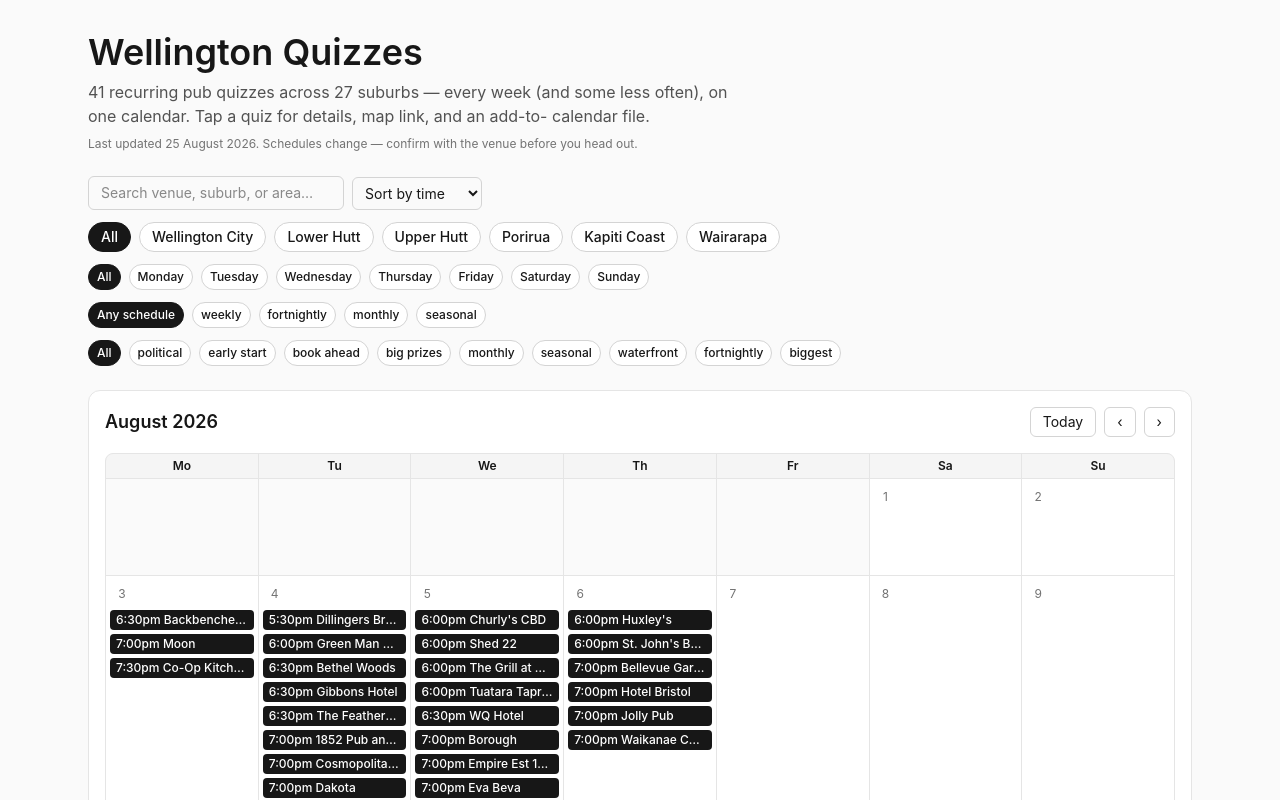
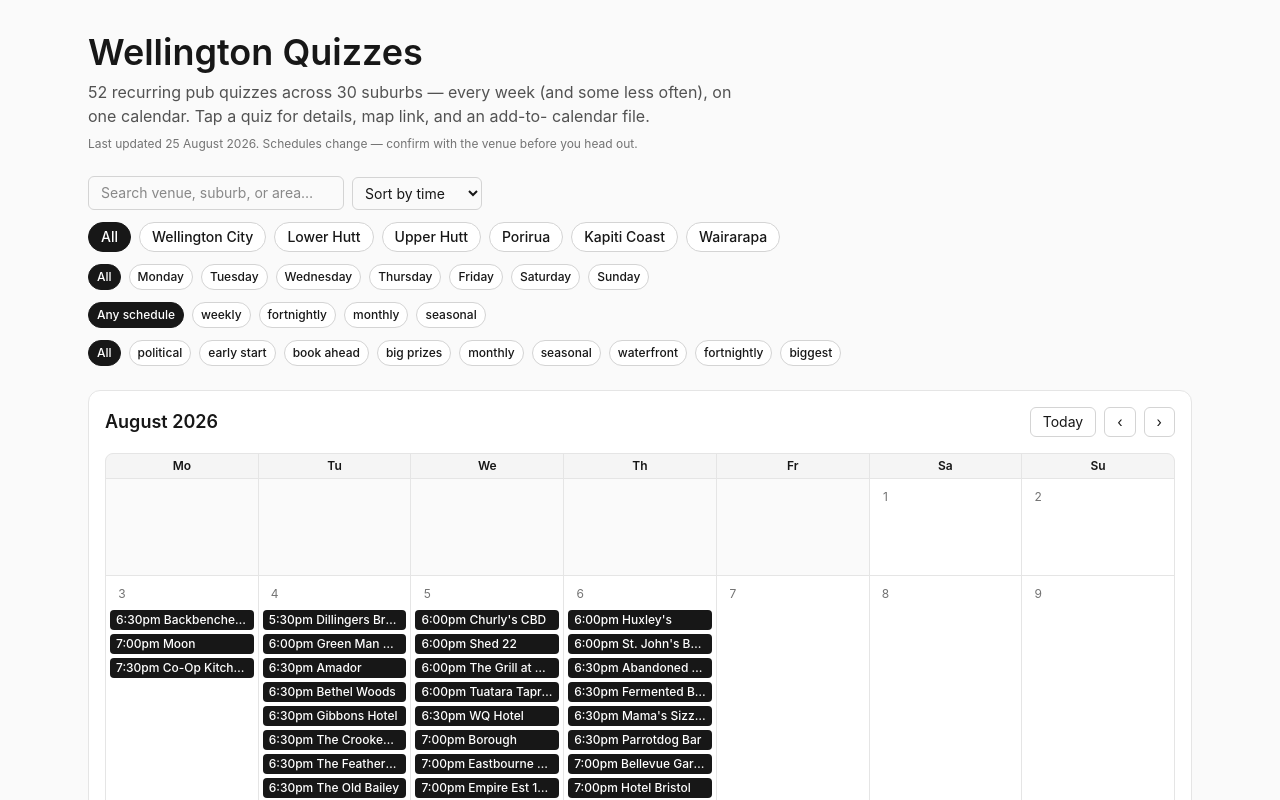
Before and after one commit to olitreadwell/wellington-quizzes, a Next.js app: page /wellington-quizzes/ in a window 1280 px wide. Shown: the top 800 px of the page. Built offline with nearby package versions, Linux system fonts and the light colour scheme.

Commit message:
feat: scrape 11 more quizzes from Eventfinda + venue sites

```diff
--- a/src/data/quizzes.ts
+++ b/src/data/quizzes.ts
@@ -658,6 +658,189 @@
     },
     lastVerified: '2026-08-25',
   },
+  {
+    id: 'kelburn-village-pub',
+    venue: 'Kelburn Village Pub',
+    suburb: 'Kelburn',
+    address: '87 Upland Road, Kelburn, Wellington 6012',
+    area: 'Wellington City',
+    dayOfWeek: 'Tuesday',
+    startTime: '19:00',
+    cadence: 'weekly',
+    cost: 'Free admission',
+    format: '7:00pm - 9:00pm',
+    source: {
+      label: 'Eventfinda — Quiz Night at Kelburn Village Pub',
+      url: 'https://www.eventfinda.co.nz/2025/quiz-night7/wellington',
+    },
+    lastVerified: '2026-08-26',
+  },
+  {
+    id: 'abandoned-taproom',
+    venue: 'Abandoned Taproom',
+    suburb: 'Porirua City Centre',
+    address: '20 Parumoana Street, Porirua City Centre, Porirua 5022',
+    area: 'Porirua',
+    dayOfWeek: 'Thursday',
+    startTime: '18:30',
+    cadence: 'weekly',
+    cost: 'Free admission',
+    source: {
+      label: 'Eventfinda — Quiz Night at Abandoned Taproom',
+      url: 'https://www.eventfinda.co.nz/2026/quiz-night2/porirua-mana',
+    },
+    lastVerified: '2026-08-26',
+  },
+  {
+    id: 'amador',
+    venue: 'Amador',
+    suburb: 'Wellington Central',
+    address: '80 Willis Street, Wellington Central, Wellington 6011',
+    area: 'Wellington City',
+    dayOfWeek: 'Tuesday',
+    startTime: '18:30',
+    cadence: 'weekly',
+    cost: 'Free admission',
+    source: {
+      label: 'Eventfinda — Quiz Night at Amador',
+      url: 'https://www.eventfinda.co.nz/2025/quiz-night22/wellington',
+    },
+    lastVerified: '2026-08-26',
+  },
+  {
+    id: 'three-sisters-brewery',
+    venue: 'Three Sisters Brewery',
+    suburb: 'Te Aro',
+    address: '19 Blair Street, Te Aro, Wellington 6011',
+    area: 'Wellington City',
+    dayOfWeek: 'Tuesday',
+    startTime: '18:30',
+    cadence: 'weekly',
+    cost: 'Free admission',
+    source: {
+      label: 'Eventfinda — Quiz Night at Three Sisters Brewery',
+      url: 'https://www.eventfinda.co.nz/2026/quiz-night/wellington-region',
+    },
+    lastVerified: '2026-08-26',
+  },
+  {
+    id: 'eastbourne-sports-services-club',
+    venue: 'Eastbourne Sports & Services Club',
+    suburb: 'Eastbourne',
+    address: 'South End, Tuatoru Street, Eastbourne, Lower Hutt 5013',
+    area: 'Lower Hutt',
+    dayOfWeek: 'Wednesday',
+    startTime: '19:00',
+    cadence: 'weekly',
+    cost: 'Free admission',
+    notes: 'Community club quiz night; phone ahead for visitor rules.',
+    source: {
+      label: 'Eventfinda — Quiz Night at Eastbourne Sports & Services Club',
+      url: 'https://www.eventfinda.co.nz/2026/quiz-night2/lower-hutt',
+    },
+    lastVerified: '2026-08-26',
+  },
+  {
+    id: 'realm-bar-bistro',
+    venue: 'The Realm Bar & Bistro',
+    suburb: 'Hataitai',
+    address: '7 Moxham Avenue, Hataitai, Wellington 6021',
+    area: 'Wellington City',
+    dayOfWeek: 'Thursday',
+    startTime: '19:00',
+    cadence: 'weekly',
+    cost: 'Free admission',
+    source: {
+      label: 'Eventfinda — Quiz Night at The Realm',
+      url: 'https://www.eventfinda.co.nz/2026/quiz-night5/wellington',
+    },
+    lastVerified: '2026-08-26',
+  },
+  {
+    id: 'parrotdog-bar',
+    venue: 'Parrotdog Bar',
+    suburb: 'Lyall Bay',
+    address: '60-66 Kingsford Smith Street, Lyall Bay, Wellington 6022',
+    area: 'Wellington City',
+    dayOfWeek: 'Thursday',
+    startTime: '18:30',
+    cadence: 'weekly',
+    cost: 'Free admission',
+    source: {
+      label: 'Eventfinda — Quiz Night at Parrotdog Bar',
+      url: 'https://www.eventfinda.co.nz/2026/quiz-night6/wellington',
+    },
+    lastVerified: '2026-08-26',
+  },
+  {
+    id: 'fermented-bar-eatery',
+    venue: 'Fermented Bar & Eatery',
+    suburb: 'Maidstone',
+    address: '27A Blenheim Street, Maidstone, Upper Hutt 5018',
+    area: 'Upper Hutt',
+    dayOfWeek: 'Thursday',
+    startTime: '18:30',
+    cadence: 'weekly',
+    cost: 'Free admission',
+    source: {
+      label: 'Eventfinda — Quiz Night at Fermented',
+      url: 'https://www.eventfinda.co.nz/2026/quiz-night2/upper-hutt',
+    },
+    lastVerified: '2026-08-26',
+  },
+  {
+    id: 'mamas-sizzler',
+    venue: "Mama's Sizzler Restaurant and Bar",
+    suburb: 'Johnsonville',
+    address: '3/33 Johnsonville Road, Johnsonville, Wellington 6037',
+    area: 'Wellington City',
+    dayOfWeek: 'Thursday',
+    startTime: '18:30',
+    cadence: 'weekly',
+    cost: 'Free admission',
+    notes: 'Filed under the Porirua-Mana region on Eventfinda, address is in Johnsonville.',
+    source: {
+      label: "Eventfinda — Quiz Night at Mama's Sizzler",
+      url: 'https://www.eventfinda.co.nz/2026/quiz-night4/wellington-region',
+    },
+    lastVerified: '2026-08-26',
+  },
+  {
+    id: 'crooked-elm',
+    venue: 'The Crooked Elm',
+    suburb: 'Naenae',
+    address: '25 Laings Road, Naenae, Lower Hutt 5011',
+    area: 'Lower Hutt',
+    dayOfWeek: 'Tuesday',
+    startTime: '18:30',
+    cadence: 'weekly',
+    cost: 'Free admission',
+    source: {
+      label: 'Eventfinda — Quiz Night at The Crooked Elm',
+      url: 'https://www.eventfinda.co.nz/2026/quiz-night/lower-hutt',
+    },
+    lastVerified: '2026-08-26',
+  },
+  {
+    id: 'old-bailey',
+    venue: 'The Old Bailey',
+    suburb: 'Wellington Central',
+    address: '101 Lambton Quay, Wellington Central, Wellington 6011',
+    area: 'Wellington City',
+    dayOfWeek: 'Tuesday',
+    startTime: '18:30',
+    cadence: 'weekly',
+    cost: 'Free to enter',
+    prizes: 'Packed with prizes',
+    booking: 'Bookings highly recommended',
+    notes: '$25 food special on quiz night.',
+    tags: ['book ahead'],
+    source: {
+      label: 'The Old Bailey — Tuesday Night Quiz',
+      url: 'https://theoldbailey.co.nz/events/quiz-night/',
+    },
+    lastVerified: '2026-08-26',
+  },
 ] as const;
 
 /** The validated quiz dataset, shared by the calendar and the tests. */
```
Also changed, not shown: 2 other files (tests, documents, lock files or other folders).
